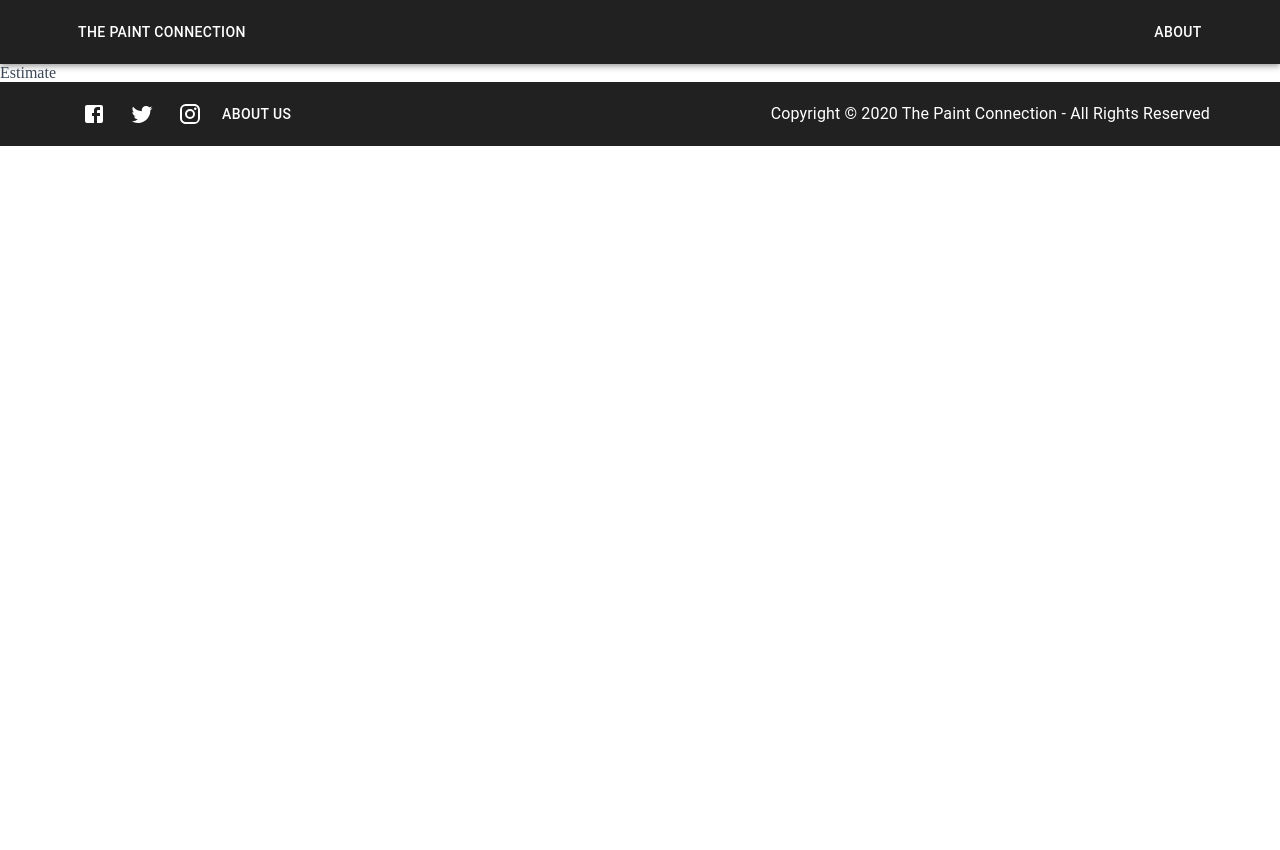
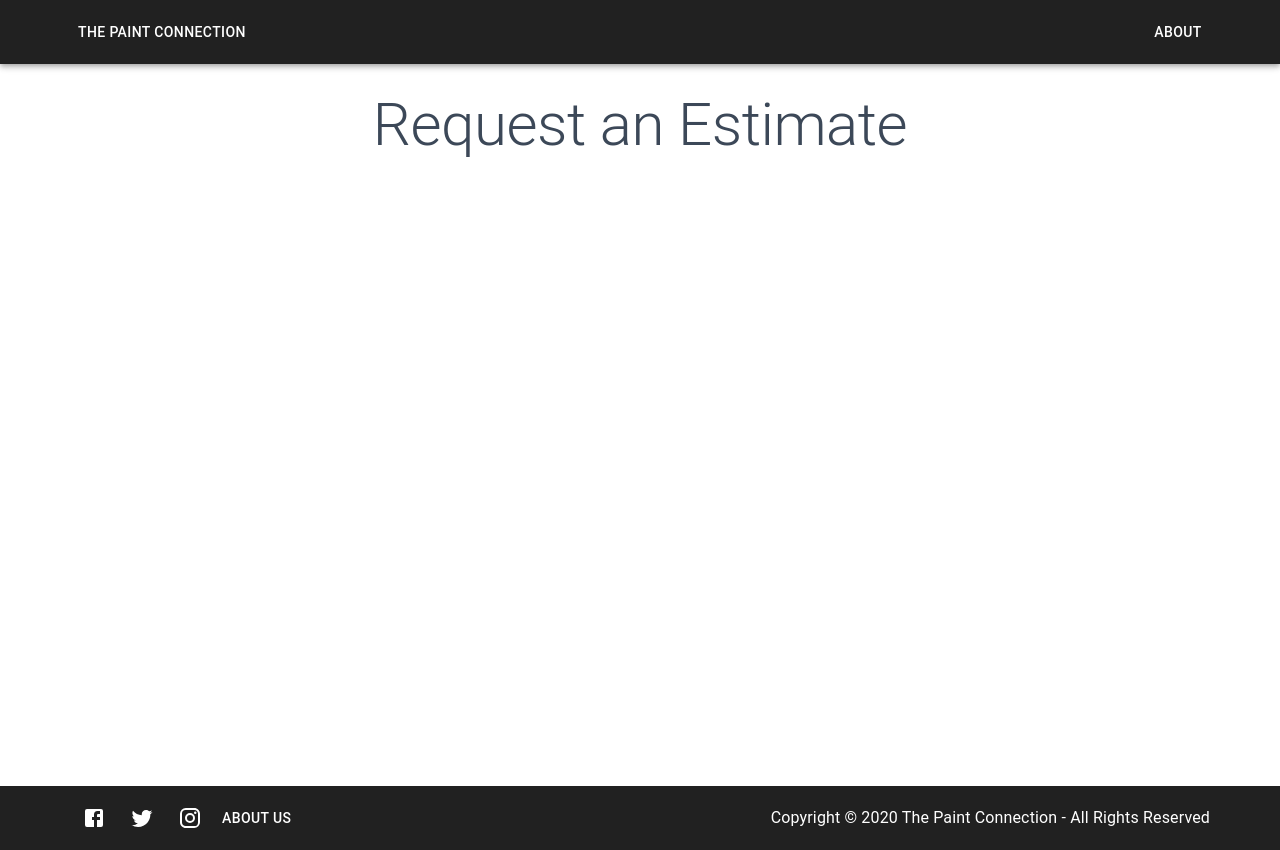
Before and after one commit to garrett56x/painting-leads-frontend, a React (Vite) app: page /estimate in a window 1280 px wide. Before the commit the page ends 800 px from the top, so only its background shows below. Built offline with nearby package versions, Linux system fonts and the light colour scheme.

Commit message:
Created PageContent component

```diff
--- /dev/null
+++ b/src/components/PageContent/PageContent.js
@@ -0,0 +1,7 @@
+import React from "react";
+import useStyles from "./PageContentStyles";
+
+export default function PageContent({ children }) {
+  const classes = useStyles();
+  return <div className={classes.container}>{children}</div>;
+}
--- /dev/null
+++ b/src/components/PageContent/PageContentStyles.js
@@ -0,0 +1,16 @@
+import { makeStyles } from "@material-ui/core/styles";
+
+const useStyles = makeStyles((theme) => ({
+  container: {
+    minHeight: "calc(100vh - 128px);",
+    textAlign: "center",
+    maxWidth: "45%",
+    margin: "auto",
+    padding: "25px",
+    [theme.breakpoints.down("sm")]: {
+      maxWidth: "100%",
+    },
+  },
+}));
+
+export default useStyles;
--- a/src/containers/About/About.css
+++ /dev/null
@@ -1,19 +0,0 @@
-.about {
-  text-align: center;
-  min-height: calc(100vh - 128px);
-}
-
-.about .content {
-  max-width: 45%;
-  margin: auto;
-  padding: 25px;
-}
-.about .content .content-section {
-  margin: 50px 0;
-}
-
-@media only screen and (max-width: 800px) {
-  .about .content {
-    max-width: 100%;
-  }
-}
--- a/src/containers/About/About.js
+++ b/src/containers/About/About.js
@@ -1,51 +1,44 @@
 import React from "react";
 import { Typography } from "@material-ui/core";
-import "./About.css";
+import PageContent from "../../components/PageContent/PageContent";
+import useStyles from "./AboutStyles";
 
 export default function About() {
+  const classes = useStyles();
   return (
-    <div className="about">
-      <div className="content">
+    <PageContent>
       <Typography variant="h2">About Us</Typography>
-        <div className="content-section">
-          <Typography variant="h5" className="content-header">
-            For Homeowners
-          </Typography>
+      <div className={classes.contentSection}>
+        <Typography variant="h5">For Homeowners</Typography>
         <Typography variant="body1">
-            It is our goal to help you find the best painter to fit your needs!
-            We believe getting more than one estimate is essential, not only to
-            compare prices, but also to find the painter you feel most
-            comfortable trusting with your home. At the same time, we will not
-            bombard you with phone calls; you tell us how many estimates
-            you&apos;re looking for, and that will be how many painters we
-            connect you with.
+          It is our goal to help you find the best painter to fit your needs! We
+          believe getting more than one estimate is essential, not only to
+          compare prices, but also to find the painter you feel most comfortable
+          trusting with your home. At the same time, we will not bombard you
+          with phone calls; you tell us how many estimates you&apos;re looking
+          for, and that will be how many painters we connect you with.
         </Typography>
       </div>
-        <div className="content-section">
-          <Typography variant="h5" className="content-header">
-            For Painters
-          </Typography>
+      <div className={classes.contentSection}>
+        <Typography variant="h5">For Painters</Typography>
         <Typography variant="body1">
-            It is our goal to connect you with homeowners who are truly looking
-            to get their house painted! When it comes to shopping for leads, we
-            put the power in your hands! You can browse through the types of
-            leads you&apos;re looking for, see the cost upfront, and only
-            purchase the ones that are the right fit for you.
+          It is our goal to connect you with homeowners who are truly looking to
+          get their house painted! When it comes to shopping for leads, we put
+          the power in your hands! You can browse through the types of leads
+          you&apos;re looking for, see the cost upfront, and only purchase the
+          ones that are the right fit for you.
         </Typography>
       </div>
-        <div className="content-section">
-          <Typography variant="h5" className="content-header">
-            Customer Satisfaction Guaranteed
-          </Typography>
+      <div className={classes.contentSection}>
+        <Typography variant="h5">Customer Satisfaction Guaranteed</Typography>
         <Typography variant="body1">
-            While we try our best, we understand the right fit doesn&apos;t
-            always happen. If you&apos;re a painter and think you purchased a
-            phony lead, let us know and we&apos;ll work with you to find a
-            better one. If you&apos;re a homeowner and you didn&apos;t get the
-            number of estimates you requested, you can request more at anytime.
+          While we try our best, we understand the right fit doesn&apos;t always
+          happen. If you&apos;re a painter and think you purchased a phony lead,
+          let us know and we&apos;ll work with you to find a better one. If
+          you&apos;re a homeowner and you didn&apos;t get the number of
+          estimates you requested, you can request more at anytime.
         </Typography>
       </div>
-      </div>
-    </div>
+    </PageContent>
   );
 }
--- /dev/null
+++ b/src/containers/About/AboutStyles.js
@@ -0,0 +1,9 @@
+import { makeStyles } from "@material-ui/core/styles";
+
+const useStyles = makeStyles(() => ({
+  contentSection: {
+    margin: "50px 0",
+  },
+}));
+
+export default useStyles;
--- a/src/containers/Estimate/Estimate.js
+++ b/src/containers/Estimate/Estimate.js
@@ -1,5 +1,13 @@
 import React from "react";
+// import useStyles from "./EstimateStyles";
+import { Typography } from "@material-ui/core";
+import PageContent from "../../components/PageContent/PageContent";
 
 export default function Estimate() {
-  return <div>Estimate</div>;
+  //   const classes = useStyles();
+  return (
+    <PageContent>
+      <Typography variant="h2">Request an Estimate</Typography>
+    </PageContent>
+  );
 }
--- /dev/null
+++ b/src/containers/Estimate/EstimateStyles.js
@@ -0,0 +1,10 @@
+import { makeStyles } from "@material-ui/core/styles";
+
+const useStyles = makeStyles(() => ({
+  container: {
+    minHeight: "calc(100vh - 128px);",
+    textAlign: "center",
+  },
+}));
+
+export default useStyles;
```
Lines whose indentation alone changed are shown as unchanged.
